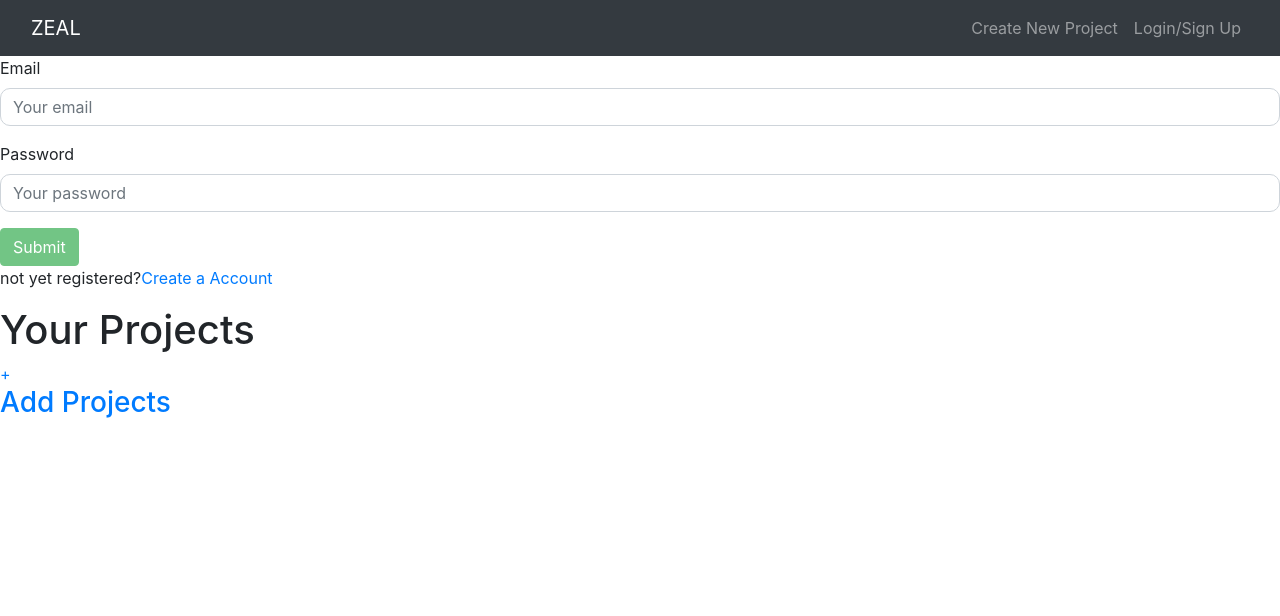
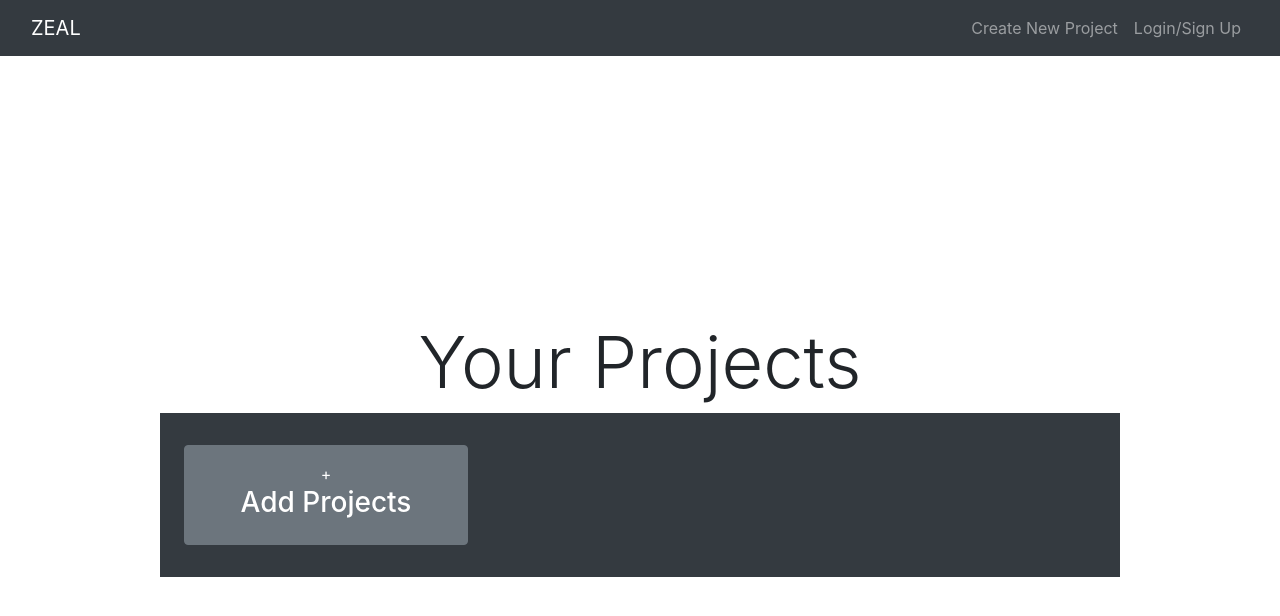
Before and after one commit to savvykolb/ZEAL, a React (Create React App) app in the folder client/: page /home in a window 1280 px wide. Shown: the top 616 px of the page. Built offline with nearby package versions, Linux system fonts and the light colour scheme.

Commit message:
fixed the link for home page and the bootstrap

```diff
--- a/client/package.json
+++ b/client/package.json
@@ -5,6 +5,7 @@
   "proxy": "http://localhost:3001/",
   "secure": false,
   "dependencies": {
+    "@apollo/client": "^3.4.10",
     "@apollo/react-hooks": "^4.0.0",
     "@testing-library/jest-dom": "^4.2.4",
     "@testing-library/react": "^9.3.2",
--- a/client/public/index.html
+++ b/client/public/index.html
@@ -15,6 +15,12 @@
       user's mobile device or desktop. See https://developers.google.com/web/fundamentals/web-app-manifest/
     -->
     <link rel="manifest" href="%PUBLIC_URL%/manifest.json" />
+    <link
+  rel="stylesheet"
+  href="https://cdn.jsdelivr.net/npm/bootstrap@5.1.0/dist/css/bootstrap.min.css"
+  integrity="sha384-KyZXEAg3QhqLMpG8r+8fhAXLRk2vvoC2f3B09zVXn8CA5QIVfZOJ3BCsw2P0p/We"
+  crossorigin="anonymous"
+/>
     <!--
       Notice the use of %PUBLIC_URL% in the tags above.
       It will be replaced with the URL of the `public` folder during the build.
--- a/client/src/App.js
+++ b/client/src/App.js
@@ -40,9 +40,9 @@ function App() {
     <Router>
     <div>
       <AppNavbar/>
-      <LoginForm/>
+      {/* <LoginForm/> */}
       {/* <NewProjectForm/> */}
-     <Route path = "/" component = {LoginForm} exact />
+     <Route exact path = "/" component = {LoginForm} />
      <Route path = "/signup" component = {SignupForm} exact />
      <Route path = "/home" component = {Homescreen} exact />
     </div>
--- a/client/src/components/Navbar.js
+++ b/client/src/components/Navbar.js
@@ -20,7 +20,7 @@ const AppNavbar = () => {
           <Navbar.Toggle aria-controls='navbar' />
           <Navbar.Collapse id='navbar'>
             <Nav className='ml-auto'>
-              <Nav.Link as={Link} to='/'>
+              <Nav.Link as={Link} to='/home'>
                 Create New Project
               </Nav.Link>
               {Auth.loggedIn() ? (
--- a/client/src/pages/Homescreen.js
+++ b/client/src/pages/Homescreen.js
@@ -1,19 +1,20 @@
 import React from 'react'
+import 'bootstrap/dist/css/bootstrap.min.css';
 
 function Homescreen() {
     return (
         <div>
-            <div ClassName="d-flex min-vh-100">
-    <div ClassName="container-fluid my-auto">
-      <h1 ClassName="display-3 text-center">Your Projects</h1>
-      <div ClassName="row justify-content-center">
-        <div ClassName="col-12 col-md-9 p-4 bg-dark">
-          <div ClassName="row">
-            <div ClassName="col-12 col-md-4 ">
-              <i ClassName="fas fa-plus"></i>
-              <i ClassName="bi bi-plus"></i>
+            <div className="d-flex min-vh-100">
+    <div className="container-fluid my-auto">
+      <h1 className="display-3 text-center">Your Projects</h1>
+      <div className="row justify-content-center">
+        <div className="col-12 col-md-9 p-4 bg-dark">
+          <div className="row">
+            <div className="col-12 col-md-4 ">
+              <i className="fas fa-plus"></i>
+              <i className="bi bi-plus"></i>
 
-              <a href="./component-navbar.html" ClassName="btn btn-block p-3 my-2 btn-secondary">
+              <a href="./component-navbar.html" className="btn btn-block p-3 my-2 btn-secondary">
               <span>&#43;</span>
               <h3>Add Projects</h3>
               </a>
@@ -22,7 +23,7 @@ function Homescreen() {
           </div>
         </div>
 
-        <div ClassName="col-12 mt-3 text-center">
+        <div className="col-12 mt-3 text-center">
 
         </div>
       </div>
```
Also changed, not shown: 1 other file (tests, documents, lock files or other folders).
